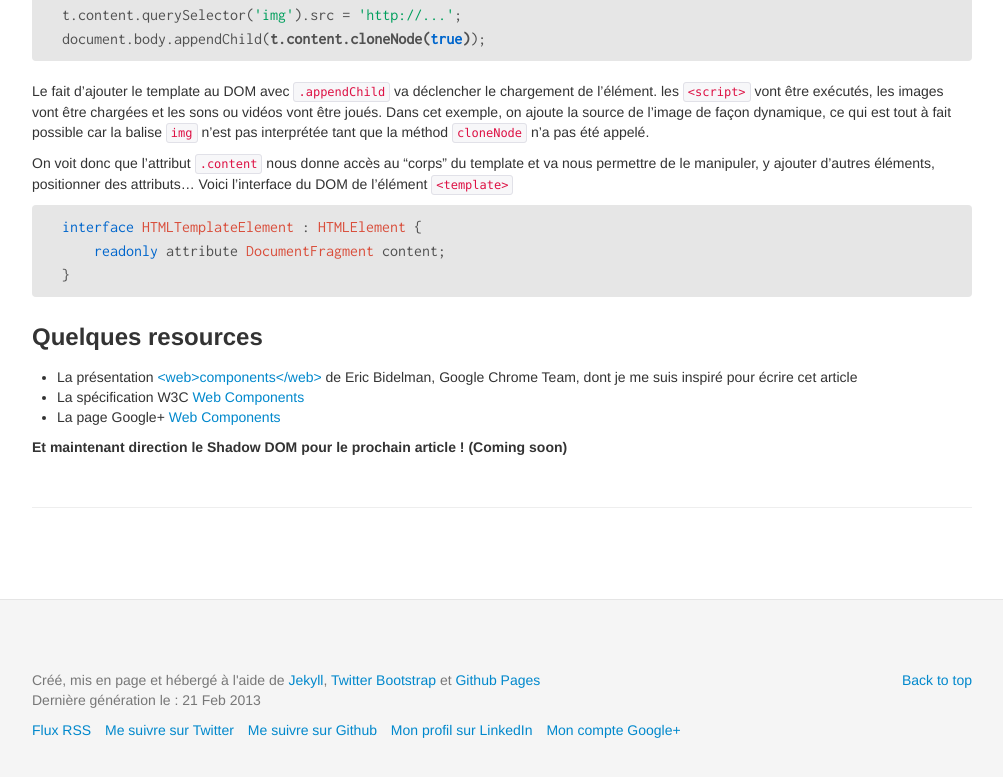
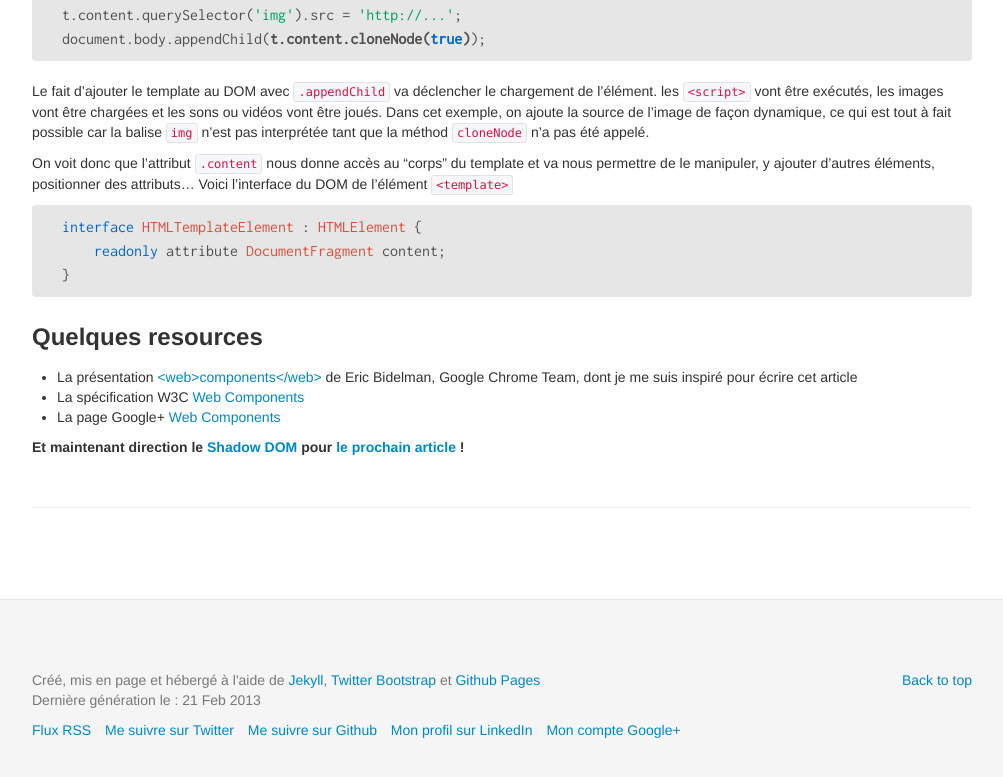
Before and after one commit to julienvey/julienvey.en, a Jekyll site: the page built from _posts/2013-02-04-web-components.md, in a window 1280 px wide and 900 px high, scrolled down 1563 px. Shown: the top 777 px of the window, without its empty margins (138-1141 px from the left). Built offline with Jekyll 4.4.1, drawn with Linux system fonts in a browser that asks for light colours; Markdown is read by kramdown in place of the engine named in the settings; comment, search, counter and statistics services are not loaded.

```diff
--- a/_posts/2013-02-04-web-components.md
+++ b/_posts/2013-02-04-web-components.md
@@ -92,4 +92,4 @@ interface HTMLTemplateElement : HTMLElement {
 - La spécification W3C [Web Components](https://dvcs.w3.org/hg/webcomponents/raw-file/tip/explainer/index.html)
 - La page Google+ [Web Components](https://plus.google.com/103330502635338602217/posts)
 
-<strong>Et maintenant direction le Shadow DOM pour le prochain article ! (Coming soon)</strong>
+<strong>Et maintenant direction le [Shadow DOM](http://julienvey.com/2013/02/22/shadow-dom/) pour [le prochain article](http://julienvey.com/2013/02/22/shadow-dom/) ! </strong>
```
Also changed, not shown: _posts/2013-02-05-shadow-dom.md (+2 -2 lines).
